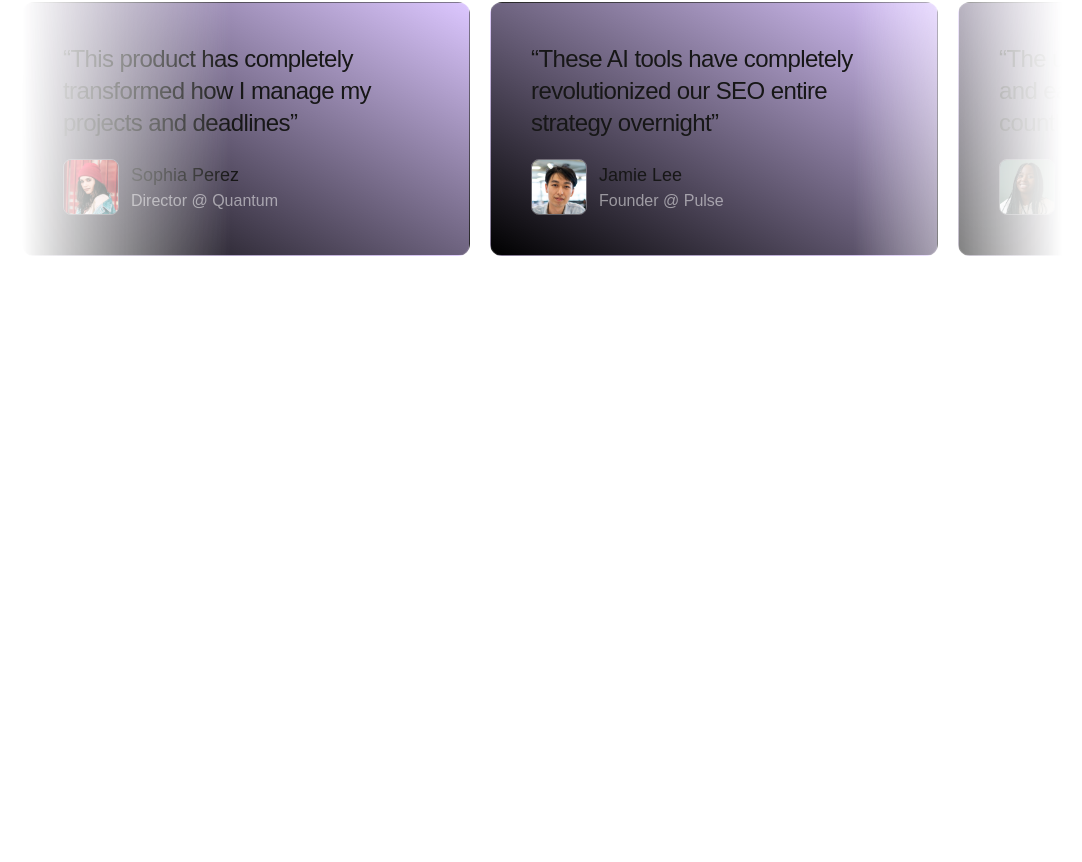
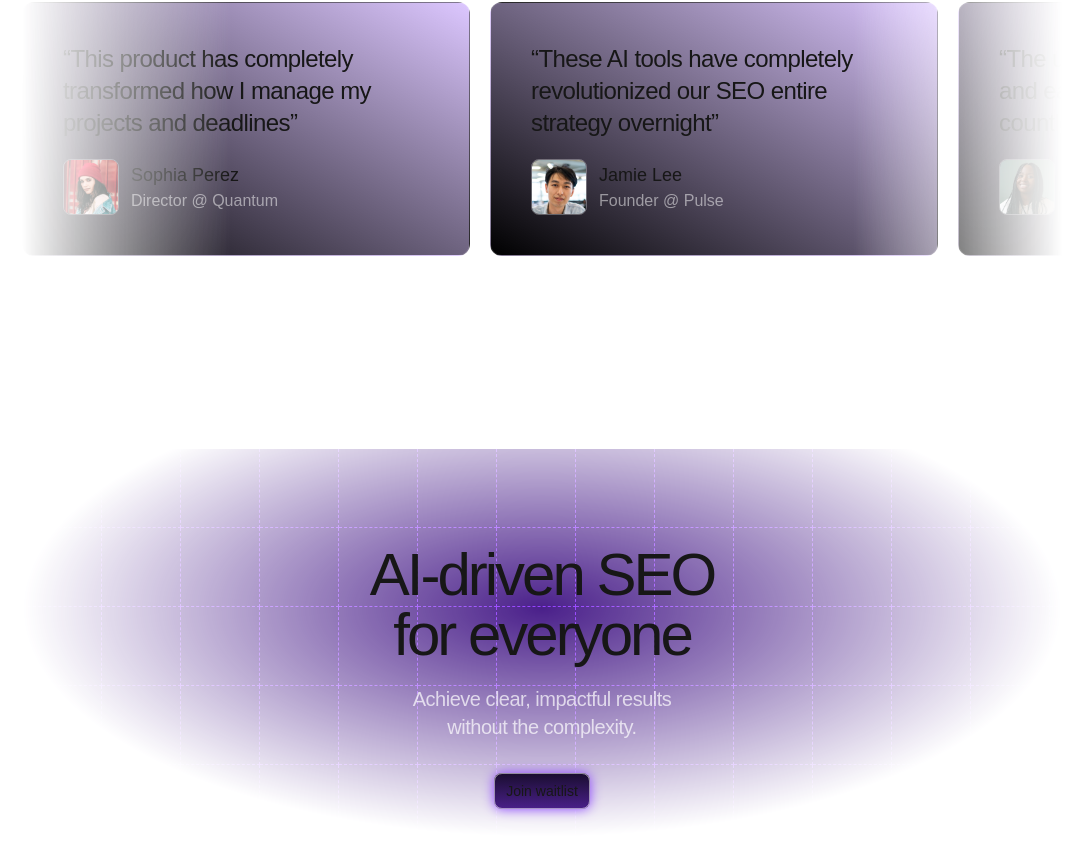
Before and after one commit to HarshitBakrania/AI-SEO-landing-page, a Next.js app: page / in a window 1280 px wide. Shown: the part 2704-3566 px from the top of the page, without its empty margins (98-1180 px from the left). Before the commit the page ends 3056 px from the top, so only its background shows below. Built offline with nearby package versions, Linux system fonts and the light colour scheme.

Commit message:
CallToAction section added

```diff
--- a/src/app/page.tsx
+++ b/src/app/page.tsx
@@ -1,3 +1,4 @@
+import { CallToAction } from "@/components/CallToAction";
 import { Features } from "@/components/Features";
 import { Header } from "@/components/Header";
 import { Hero } from "@/components/Hero";
@@ -12,6 +13,7 @@
       <LogoTicker />
       <Features />
       <Reviews />
+      <CallToAction />
     </div>
   );
 }
--- /dev/null
+++ b/src/components/CallToAction.tsx
@@ -0,0 +1,36 @@
+import { Button } from "./Button";
+import starsBg from "@/assets/stars.png";
+import gridLines from "@/assets/grid-lines.png";
+
+export const CallToAction = () => {
+  return (
+    <section className="py-20 md:py-24">
+      <div className="container">
+        <div
+          className="border border-white/15 py-24 rounded-xl overflow-hidden relative"
+          style={{
+            backgroundImage: `url(${starsBg.src})`,
+          }}
+        >
+          <div
+            className="absolute inset-0 bg-[rgb(74,32,138)] bg-blend-overlay [mask-image:radial-gradient(50%_50%_at_50%_35%,black,transparent)]"
+            style={{
+              backgroundImage: `url(${gridLines.src})`,
+            }}
+          ></div>
+          <div className="relative">
+            <h2 className="text-5xl md:text-6xl max-w-sm mx-auto tracking-tighter font-medium text-center">
+              AI-driven SEO for everyone
+            </h2>
+            <p className="text-center text-lg md:text-xl max-w-xs mx-auto text-white/70 mt-5 px-4 tracking-tight font-normal">
+              Achieve clear, impactful results without the complexity.
+            </p>
+            <div className="flex justify-center mt-8">
+              <Button>Join waitlist</Button>
+            </div>
+          </div>
+        </div>
+      </div>
+    </section>
+  );
+};
```
